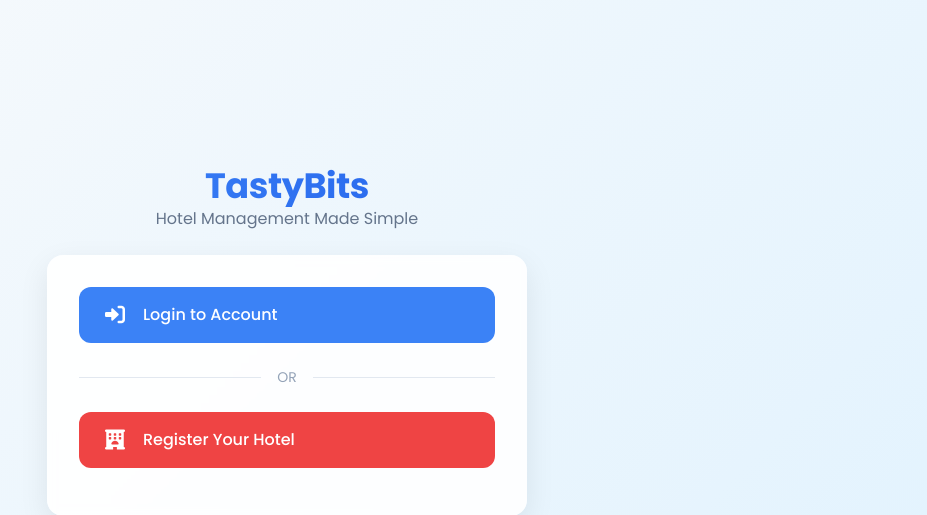
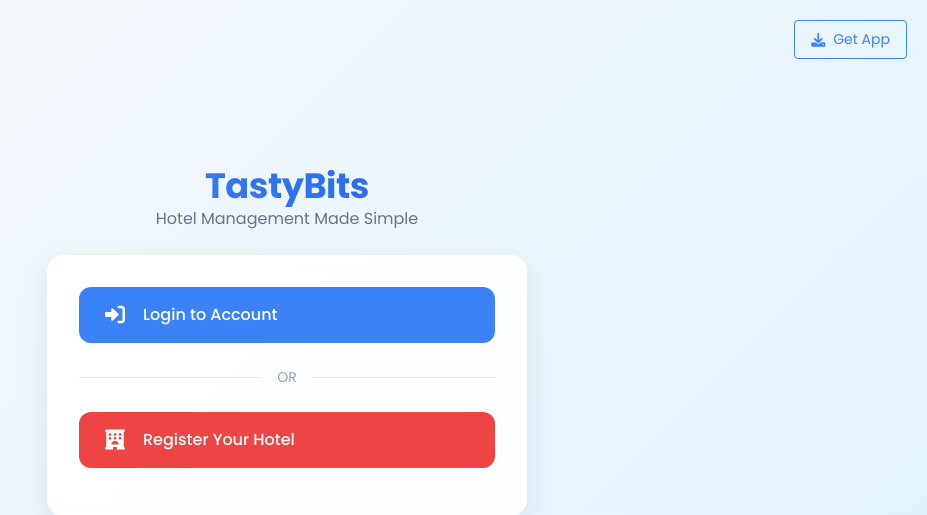
Before and after one commit to saad1901/restraunt, a Django app: template templates/RegisterUser/register.html in a window 1280 px wide. Shown: the top 515 px of the page, without its empty margins (353-1280 px from the left). Run offline with Django 3.2, Linux system fonts and the light colour scheme; the template is opened without the code that fills it, so the values that code supplies are empty.

Commit message:
apk links added

```diff
--- a/templates/RegisterUser/register.html
+++ b/templates/RegisterUser/register.html
@@ -217,10 +217,38 @@
                 font-size: 1.125rem;
             }
         }
+
+        .download-btn {
+            position: fixed;
+            top: 20px;
+            right: 20px;
+            background: transparent;
+            border: 1px solid var(--primary);
+            color: var(--primary);
+            padding: 8px 16px;
+            border-radius: 4px;
+            font-size: 14px;
+            text-decoration: none;
+            transition: all 0.3s;
+            display: flex;
+            align-items: center;
+            gap: 8px;
+        }
+
+        .download-btn:hover {
+            background: rgba(59, 130, 246, 0.1);
+            color: var(--primary);
+            text-decoration: none;
+        }
     </style>
 </head>
 
 <body>
+    <a href="https://median.co/share/zjembl#apk" class="download-btn" target="_blank">
+        <i class="fas fa-download"></i>
+        <span>Get App</span>
+    </a>
+
     <div class="welcome-container">
         <div class="brand-header">
             <h1 class="brand-title">TastyBits</h1>
```
Also changed, not shown: templates/login.html (+28 -0 lines), db.sqlite3.
